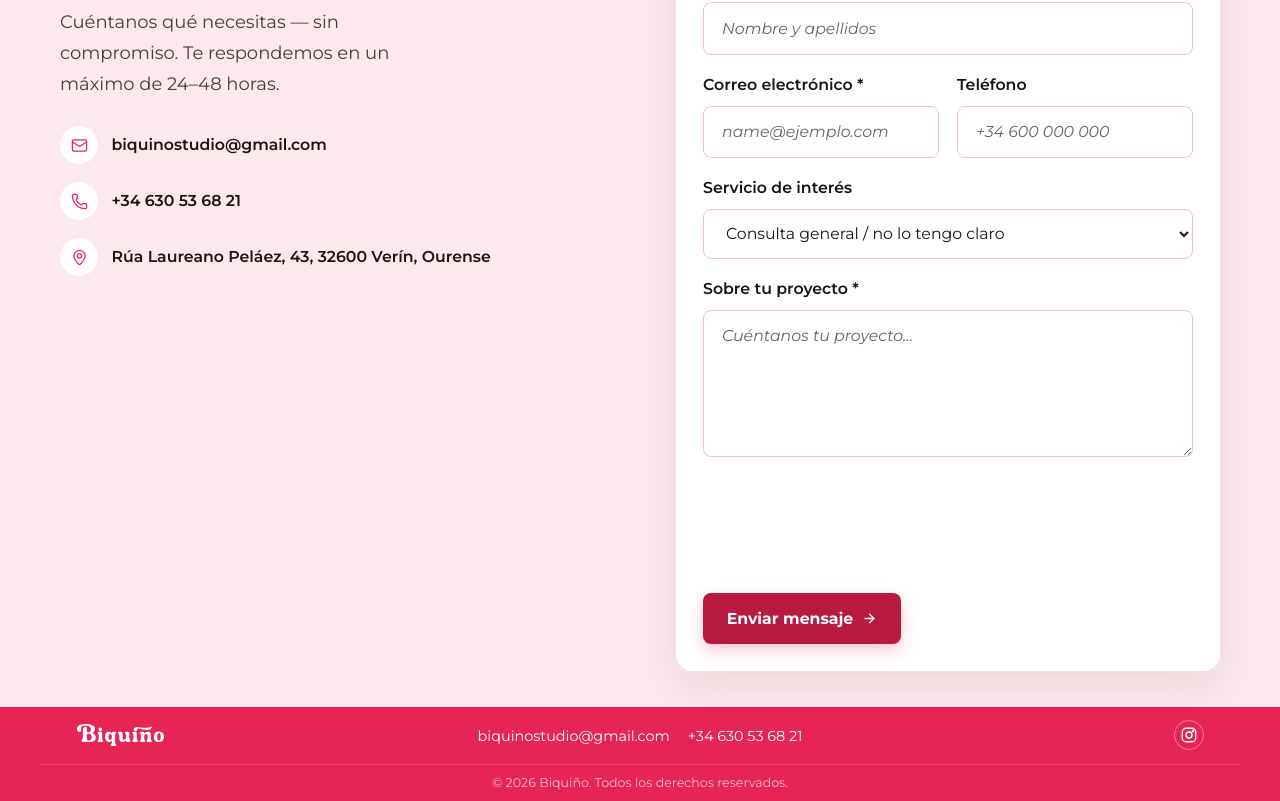
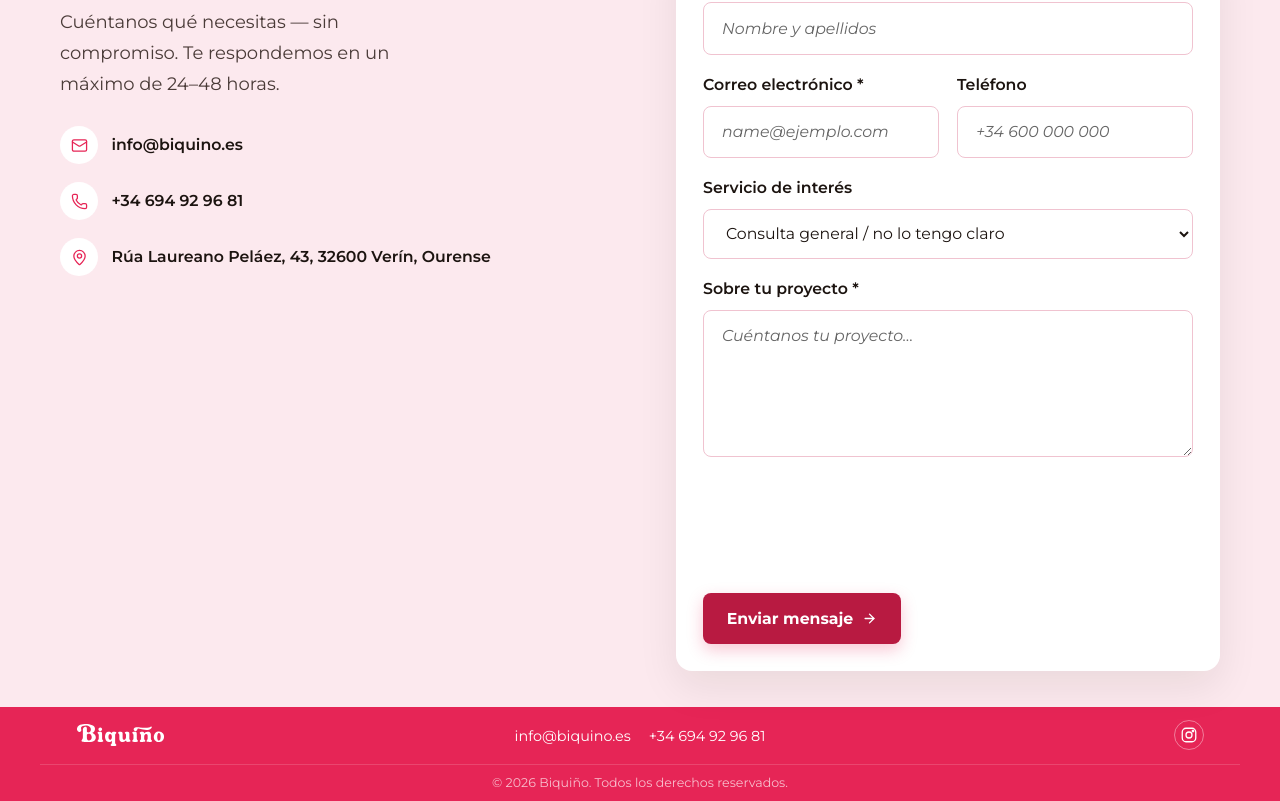
Before and after one commit to AidaG91/biquino-dev, a React (Vite) app: page /contacto in a window 1280 px wide. Shown: the part 1097-1898 px from the top of the page. Built offline with nearby package versions, Linux system fonts and the light colour scheme; a web font is replaced by a local one.

Commit message:
feat: update contact details

```diff
--- a/index.html
+++ b/index.html
@@ -50,10 +50,10 @@
           Si lo necesitas, puedes contactarnos directamente:
         </p>
         <p style="margin-top:1.5rem">
-          <a href="mailto:biquinostudio@gmail.com" style="color:#e62556;font-weight:700">biquinostudio@gmail.com</a>
+          <a href="mailto:info@biquino.es" style="color:#e62556;font-weight:700">info@biquino.es</a>
         </p>
         <p>
-          <a href="tel:+34630536821" style="color:#e62556;font-weight:700">+34 630 53 68 21</a>
+          <a href="tel:+34694929681" style="color:#e62556;font-weight:700">+34 694 92 96 81</a>
         </p>
       </div>
     </noscript>
--- a/src/data/contactInfo.js
+++ b/src/data/contactInfo.js
@@ -2,9 +2,9 @@ const addressLine1 = "Rúa Laureano Peláez, 43";
 const addressLine2 = "32600 Verín, Ourense";
 
 const contactInfo = {
-  email: "biquinostudio@gmail.com",
-  phoneDisplay: "+34 630 53 68 21",
-  phoneHref: "+34630536821",
+  email: "info@biquino.es",
+  phoneDisplay: "+34 694 92 96 81",
+  phoneHref: "+34694929681",
   addressLine1,
   addressLine2,
   mapsUrl: "https://maps.app.goo.gl/q5mYkTiRjjoQzruU8",
@@ -13,7 +13,7 @@ const contactInfo = {
   // Maps, se puede sustituir por el embed oficial con más opciones (zoom,
   // marcador personalizado, etc.).
   mapEmbedUrl: `https://www.google.com/maps?q=${encodeURIComponent(
-    `${addressLine1}, ${addressLine2}`
+    `${addressLine1}, ${addressLine2}`,
   )}&output=embed`,
 };
 
```
Also changed, not shown: 1 other file (tests, documents, lock files or other folders).
